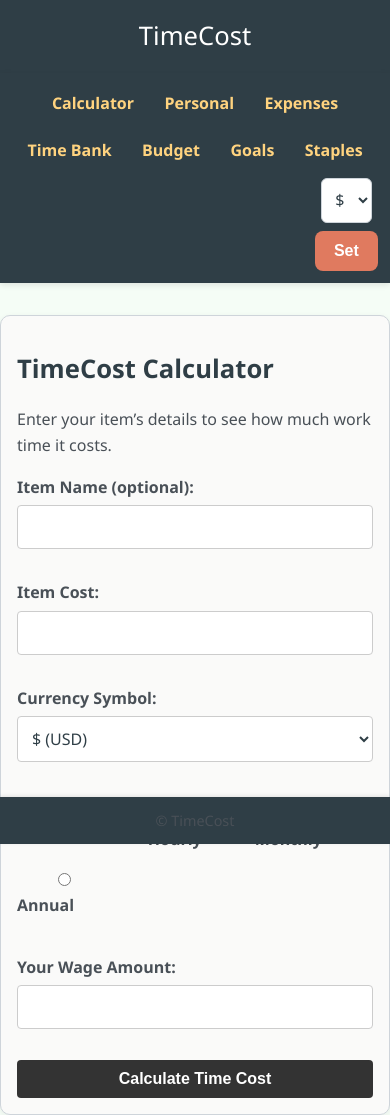
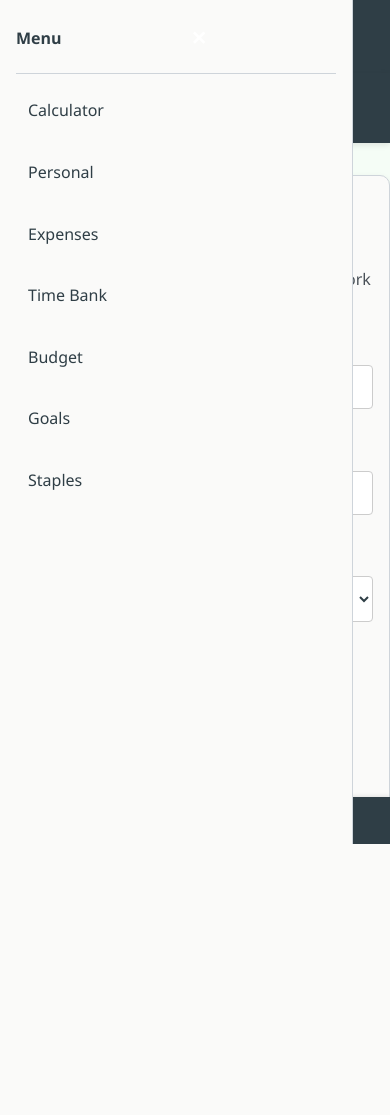
Before and after one commit to HandsomeSandwich/TimeCost, a Flask app: page / in a window 390 px wide. After the commit the page ends 844 px from the top, so only its background shows below. Run offline with Flask 3, Linux system fonts and the light colour scheme.

Commit message:
mobile site has side menu

```diff
--- a/static/style.css
+++ b/static/style.css
@@ -150,6 +150,96 @@ button:hover { background-color: #bc5843; }
   background-color: var(--primary);
   color: #2F3E46;
 }
+
+.nav-toggle {
+  display: none;
+  background: none;
+  border: 0;
+  font-size: 1.6rem;
+  color: var(--secondary-accent);
+  cursor: pointer;
+  padding: 0.25rem 0.75rem;
+  border-radius: 8px;
+}
+
+.nav-links {
+  display: flex;
+  gap: 1.5rem;
+  align-items: center;
+}
+
+.nav-right {
+  margin-left: auto;
+  display: flex;
+  gap: 0.75rem;
+  align-items: center;
+}
+
+/* Drawer */
+.drawer-backdrop {
+  position: fixed;
+  inset: 0;
+  background: rgba(0,0,0,0.45);
+  z-index: 50;
+}
+
+.drawer {
+  position: fixed;
+  top: 0;
+  left: 0;
+  height: 100%;
+  width: min(320px, 85vw);
+  background: var(--card-bg);
+  border-right: 1px solid var(--border-color);
+  padding: 1rem;
+  z-index: 60;
+  display: flex;
+  flex-direction: column;
+  gap: 0.75rem;
+}
+
+.drawer-header {
+  display: flex;
+  justify-content: space-between;
+  align-items: center;
+  padding-bottom: 0.75rem;
+  border-bottom: 1px solid var(--border-color);
+}
+
+.drawer a {
+  color: var(--text-dark);
+  text-decoration: none;
+  padding: 0.75rem;
+  border-radius: 10px;
+}
+
+.drawer a:hover {
+  background: rgba(0,0,0,0.06);
+}
+
+.drawer-close {
+  background: none;
+  border: 0;
+  font-size: 1.2rem;
+  cursor: pointer;
+}
+
+/* Mobile rules */
+@media (max-width: 720px) {
+  .nav-toggle { display: inline-flex; }
+  .nav-links { display: none; }
+  .navbar {
+    justify-content: space-between;
+    padding: 0.75rem 1rem;
+    gap: 0.75rem;
+  }
+}
+
+/* Prevent background scroll when drawer open */
+body.drawer-open {
+  overflow: hidden;
+}
+
 
 #theme-toggle {
   background: none;
--- a/templates/base.html
+++ b/templates/base.html
@@ -16,6 +16,11 @@
   </header>
 
   <nav class="navbar">
+  <button class="nav-toggle" aria-label="Open menu" aria-controls="mobile-drawer" aria-expanded="false">
+    ☰
+  </button>
+
+  <div class="nav-links">
     <a href="{{ url_for('calculator') }}">Calculator</a>
     <a href="{{ url_for('personal') }}">Personal</a>
     <a href="{{ url_for('expenses') }}">Expenses</a>
@@ -23,18 +28,66 @@
     <a href="{{ url_for('budget') }}">Budget</a>
     <a href="{{ url_for('goals') }}">Goals</a>
     <a href="{{ url_for('staples') }}">Staples</a>
+  </div>
 
-    <form action="{{ url_for('set_currency') }}" method="post" style="margin-left:auto; display:flex; gap:8px; align-items:center;">
-      <select name="currency" aria-label="Currency">
-        <option value="$" {% if session.get('currency', '$') == "$" %}selected{% endif %}>$</option>
-        <option value="£" {% if session.get('currency') == "£" %}selected{% endif %}>£</option>
-        <option value="€" {% if session.get('currency') == "€" %}selected{% endif %}>€</option>
-        <option value="¥" {% if session.get('currency') == "¥" %}selected{% endif %}>¥</option>
-        <option value="₹" {% if session.get('currency') == "₹" %}selected{% endif %}>₹</option>
-      </select>
-      <button type="submit">Set</button>
-    </form>
-  </nav>
+  <div class="nav-right">
+    {# your currency dropdown + Set button stays here #}
+    {% block nav_right %}{% endblock %}
+  </div>
+</nav>
+
+<div id="drawer-backdrop" class="drawer-backdrop" hidden></div>
+
+<aside id="mobile-drawer" class="drawer" hidden>
+  <div class="drawer-header">
+    <strong>Menu</strong>
+    <button class="drawer-close" aria-label="Close menu">✕</button>
+  </div>
+
+  <a href="{{ url_for('calculator') }}">Calculator</a>
+  <a href="{{ url_for('personal') }}">Personal</a>
+  <a href="{{ url_for('expenses') }}">Expenses</a>
+  <a href="{{ url_for('timebank') }}">Time Bank</a>
+  <a href="{{ url_for('budget') }}">Budget</a>
+  <a href="{{ url_for('goals') }}">Goals</a>
+  <a href="{{ url_for('staples') }}">Staples</a>
+</aside>
+
+<script>
+  (function () {
+    const toggle = document.querySelector(".nav-toggle");
+    const drawer = document.getElementById("mobile-drawer");
+    const backdrop = document.getElementById("drawer-backdrop");
+    const closeBtn = document.querySelector(".drawer-close");
+
+    function openDrawer() {
+      drawer.hidden = false;
+      backdrop.hidden = false;
+      toggle.setAttribute("aria-expanded", "true");
+      document.body.classList.add("drawer-open");
+    }
+
+    function closeDrawer() {
+      drawer.hidden = true;
+      backdrop.hidden = true;
+      toggle.setAttribute("aria-expanded", "false");
+      document.body.classList.remove("drawer-open");
+    }
+
+    toggle?.addEventListener("click", () => {
+      const isOpen = toggle.getAttribute("aria-expanded") === "true";
+      isOpen ? closeDrawer() : openDrawer();
+    });
+
+    closeBtn?.addEventListener("click", closeDrawer);
+    backdrop?.addEventListener("click", closeDrawer);
+
+    document.addEventListener("keydown", (e) => {
+      if (e.key === "Escape") closeDrawer();
+    });
+  })();
+</script>
+
 
   <main class="container">
     {% block content %}{% endblock %}
```
